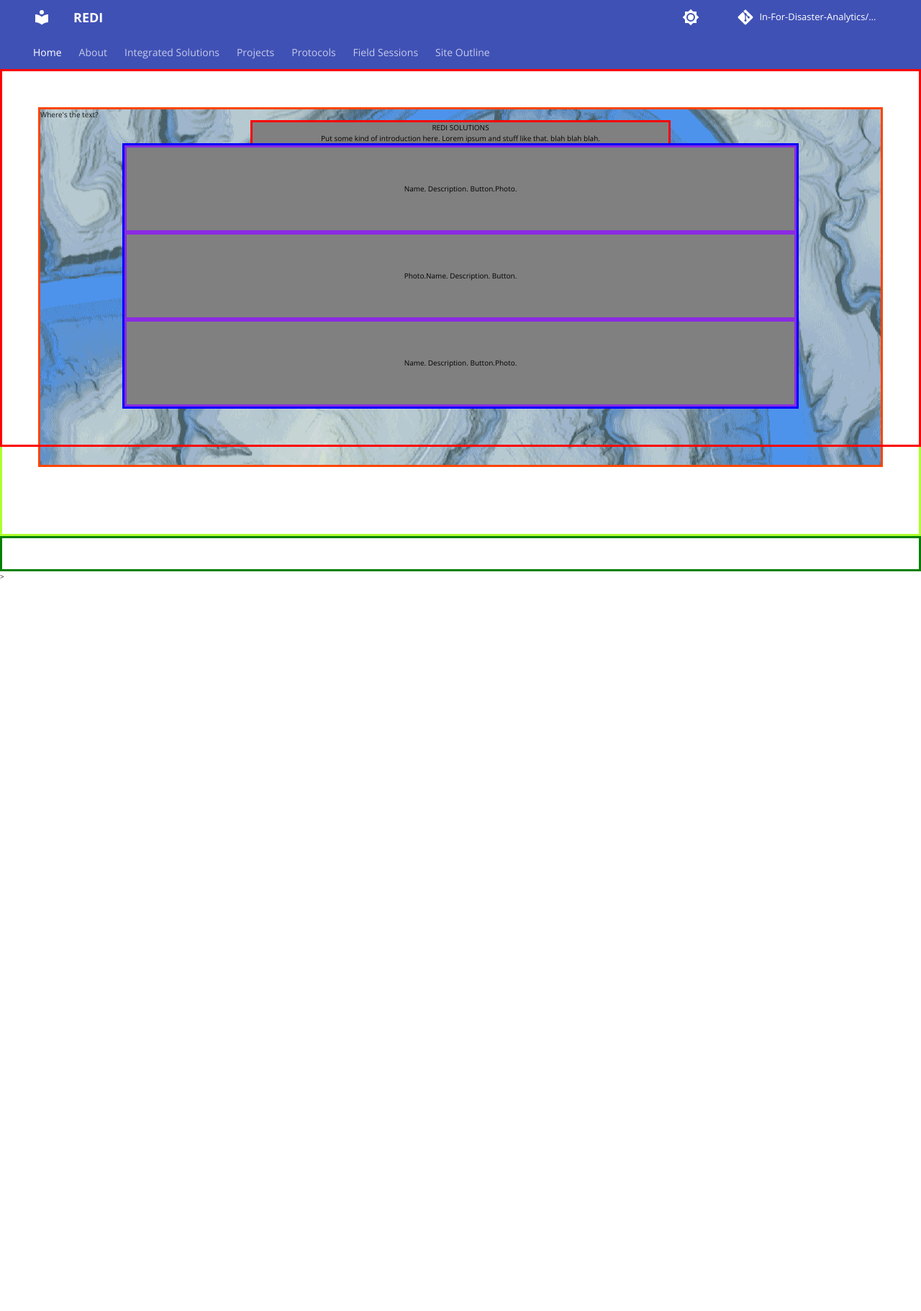
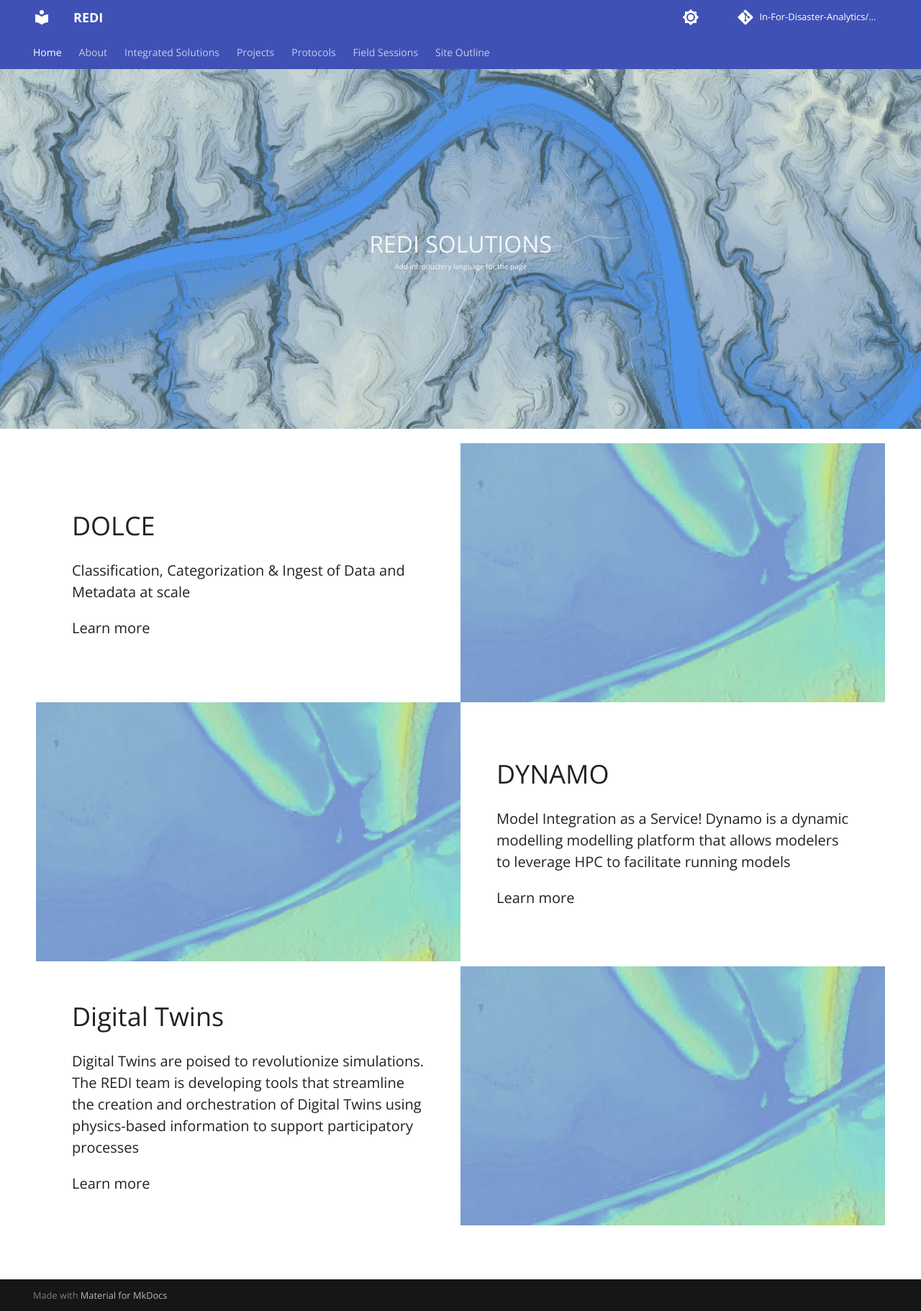
Before and after one commit to In-For-Disaster-Analytics/REDI-Documentation, an MkDocs documentation site: the page built from docs/index.md, in a window 1280 px wide. Shown: the whole page at 72% size. Built offline with MkDocs 1.6.1 and Material for MkDocs 9.7.7, drawn with Linux system fonts in a browser that asks for light colours; plug-ins that fetch from the network failed and are left out; comment, search, counter and statistics services are not loaded; before the commit the page ends 900 px from its top, so only the background shows below that.

Commit message:
Updates to homepage

```diff
--- a/mkdocs.yml
+++ b/mkdocs.yml
@@ -21,6 +21,7 @@ theme:
     - navigation.instant
     - navigation.instant.prefetch
     - navigation.instant.progress
+    # - navigation.footer
     - navigation.top
     - toc.follow
   font:
--- a/overrides/home.html
+++ b/overrides/home.html
@@ -64,12 +64,9 @@
       min-height: 80%;
     }
 
+    /* IMAGES */
     .riverbend-image {
         /* The image used */
-        background-image: url("images/home_landing.png");
-        background-position: center;
-        background-repeat: no-repeat;
-        min-height: 50em;
         /* opacity: 50%; */
     }
 
@@ -83,93 +80,16 @@
         background-image: url("images/SouthTexas.png");
     }
 
-    .main-intro {
-      position: relative;
-      left:0;
-      right:0;
-      margin-left: auto;
-      margin-right: auto;
-      top: 40%;
-      width: 50%;
-      text-align: center;
-      color: #000;
-      background-color: grey;
-      border: 3px solid red;
-    }
-
-    .sections-container{
-      position: absolute;
-      width:100%;
-      padding:50px;
-      border: 3px solid red;
-
-    }
-
-    .sections-container-inner{
-      position: relative;
-      left:0;
-      right:0;
-      margin-left: auto;
-      margin-right: auto;
-      margin-top: 50px;
-      width: 80%;
-      text-align: center;
-      color: #000;
-      background-color: grey;
-      border: 3px solid blue;
-    }
-
-    .flexbox-row {
-      display: flex;
-      align-items: center;
-      justify-content: center;
-      height: 100%;
-      border: 3px solid blueviolet;
-      padding:50px;
-    }
 
 
 
   </style>
 
   <!-- Hero for landing page -->
-  <section class="md-container" style="border: 3px solid greenyellow;">
 
-   <div class="riverbend-image"  style="border: 3px solid orangered;margin:50px;">
-    Where's the text?
-    <div class="main-intro">
-      <h1> REDI SOLUTIONS</h1>
-      <span >Put some kind of introduction here. Lorem ipsum and stuff like that.  blah blah blah.</span>
-      <p> And add some 'Read More' buttons?</p>
-    </div>
-  </div>
+  {% include "partials/mainbanner.html" %}
+  {% include "partials/themes.html" %}
 
-    <!-- <div class="riverbend-image">
-        <div class="intro">
-            Put some kind of introduction here
-        </div>
-    </div> -->
-  </section>
-  <section class="md-container" style="border: 3px solid green;"></section>>
-
-    <div class="sections-container">
-      <div class="sections-container-inner">
-          <div class="sections-area flexbox-row">
-            <div class="area-text "> Name. Description. Button.</div>
-            <div class="area-photo "> Photo.</div>
-          </div>
-          <div class="sections-area flexbox-row">
-            <div class="area-photo"> Photo.</div>
-            <div class="area-text"> Name. Description. Button.</div>
-          </div>
-          <div class="sections-area flexbox-row">
-            <div class="area-text"> Name. Description. Button.</div>
-            <div class="area-photo"> Photo.</div>
-          </div>
-      </div>
-    </div>
-
-  </section>
 
 
 {% endblock %}
@@ -185,10 +105,10 @@
 
 <!-- Content -->
 {% block content %}
-  {% include "partials/rgv.html" %}
-  {% include "partials/alaska.html" %}
 
 {% endblock %}
 
 <!-- Application footer -->
-{% block footer %}{% endblock %}
+{% block footer %}
+  {% include "partials/footer.html" %}
+{% endblock %}
--- a/overrides/partials/alaska.html
+++ /dev/null
@@ -1,3 +0,0 @@
-<section class="md-container" style="border: 3px solid pink;"></section>>
-<div class="alaska-image" style="height:500px;font-size:36px"></div>
-</section>
--- /dev/null
+++ b/overrides/partials/footer.html
@@ -0,0 +1,76 @@
+<!-- Footer -->
+<footer class="md-footer">
+
+    <!-- Link to previous and/or next page -->
+    {% if "navigation.footer" in features %}
+      {% if page.previous_page or page.next_page %}
+        {% if page.meta and page.meta.hide %}
+          {% set hidden = "hidden" if "footer" in page.meta.hide %}
+        {% endif %}
+        <nav
+          class="md-footer__inner md-grid"
+          aria-label="{{ lang.t('footer') }}"
+          {{ hidden }}
+        >
+
+          <!-- Link to previous page -->
+          {% if page.previous_page %}
+            {% set direction = lang.t("footer.previous") %}
+            <a
+              href="{{ page.previous_page.url | url }}"
+              class="md-footer__link md-footer__link--prev"
+              aria-label="{{ direction }}: {{ page.previous_page.title | e }}"
+            >
+              <div class="md-footer__button md-icon">
+                {% set icon = config.theme.icon.previous or "material/arrow-left" %}
+                {% include ".icons/" ~ icon ~ ".svg" %}
+              </div>
+              <div class="md-footer__title">
+                <span class="md-footer__direction">
+                  {{ direction }}
+                </span>
+                <div class="md-ellipsis">
+                  {{ page.previous_page.title }}
+                </div>
+              </div>
+            </a>
+          {% endif %}
+
+          <!-- Link to next page -->
+          {% if page.next_page %}
+            {% set direction = lang.t("footer.next") %}
+            <a
+              href="{{ page.next_page.url | url }}"
+              class="md-footer__link md-footer__link--next"
+              aria-label="{{ direction }}: {{ page.next_page.title | e }}"
+            >
+              <div class="md-footer__title">
+                <span class="md-footer__direction">
+                  {{ direction }}
+                </span>
+                <div class="md-ellipsis">
+                  {{ page.next_page.title }}
+                </div>
+              </div>
+              <div class="md-footer__button md-icon">
+                {% set icon = config.theme.icon.next or "material/arrow-right" %}
+                {% include ".icons/" ~ icon ~ ".svg" %}
+              </div>
+            </a>
+          {% endif %}
+        </nav>
+      {% endif %}
+    {% endif %}
+
+    <!-- Further information -->
+    <div class="md-footer-meta md-typeset">
+      <div class="md-footer-meta__inner md-grid">
+        {% include "partials/copyright.html" %}
+
+        <!-- Social links -->
+        {% if config.extra.social %}
+          {% include "partials/social.html" %}
+        {% endif %}
+      </div>
+    </div>
+  </footer>
--- a/overrides/partials/mainbanner.html
+++ b/overrides/partials/mainbanner.html
@@ -1,23 +1,40 @@
-  <!-- Main banner for landing page -->
-  <section class="md-container" style="border: 3px solid greenyellow;">
+<style>
+  .main-banner{
+    display: flex;
+    flex-direction:column;
+    justify-content: center;
+    align-items:center;
+    background-image: url("images/home_landing.png");
+    background-position: center;
+    background-size: cover;
+    min-height: 500px;
+  }
 
-    <div class="riverbend-image"  style="border: 3px solid orangered;margin:50px;">
-     Where's the text?
-     <div class="main-intro">
-       <h1> REDI SOLUTIONS</h1>
-       <span >Put some kind of introduction here. Lorem ipsum and stuff like that.  blah blah blah.</span>
-       <p> And add some 'Read More' buttons?</p>
-     </div>
-   </div>
+  .main-intro {
+    align-self: center;
+    text-align: center;
+    color: whitesmoke;
+  }
+  .main-intro h1 {
+    font-size: xx-large;
+  }
 
 
-   </section>
+</style>
 
-   <section class="md-container" style="border: 3px solid pink;"></section>>
-     <div class="alaska-image" style="height:500px;font-size:36px"></div>
-   </section>
-   <section class="md-container" style="border: 3px solid orange;"></section>>
+<section class="md-container">
 
+  <div class="main-banner" >
+   <div class="main-intro" >
+     <h1> REDI SOLUTIONS</h1>
 
-     <div class=" rgv-image" style="height:500px;font-size:36px"></div>
-   </section>
+     <p> Add introductory language for the page</p>
+   </div>
+ </div>
+
+   <!-- <div class="riverbend-image">
+       <div class="intro">
+           Put some kind of introduction here
+       </div>
+   </div> -->
+ </section>
--- a/overrides/partials/rgv.html
+++ /dev/null
@@ -1,5 +0,0 @@
-<section class="md-container" style="border: 3px solid orange;"></section>>
-
-
-<div class=" rgv-image" style="height:500px;font-size:36px"></div>
-</section>
--- /dev/null
+++ b/overrides/partials/themes.html
@@ -0,0 +1,122 @@
+<style>
+    .theme-container{
+      margin:20px 50px;
+    }
+
+    .theme-section {
+      display: flex;
+      align-items: center;
+	    align-content: center;
+      justify-content: center;
+    }
+    .row-reverse {
+        flex-direction: row-reverse;
+    }
+
+    .theme-area{
+      flex:1;
+      padding:50px;
+      flex-basis: 100%;
+      min-height: 360px;
+    }
+
+    .theme-text{
+	    align-content: center;
+    }
+    .theme-name{
+      font-size: 36px;
+      margin-bottom: 20px;
+    }
+    .theme-description{
+      font-size: 20px;
+      margin-bottom: 20px;
+    }
+    .theme-link{
+      font-size:2em;
+      justify-content: flex-end;
+    }
+
+  </style>
+
+<section class="md-container" >
+
+    <div class="theme-container">
+        <div class="theme-section ">
+          <div class="theme-area theme-text">
+            <div class="theme-name">
+              DOLCE
+            </div>
+            <div class="theme-description">
+              Classification, Categorization & Ingest of Data and Metadata at scale
+            </div>
+            <div class="theme-link">
+                <p>
+                    <a
+                    href="integrated-solutions/"
+                    aria-label="Built-in search"
+                    >
+                        <span>
+                            Learn more
+                        </span>
+
+                    </a>
+                </p>
+            </div>
+          </div>
+          <div class="theme-area rgv-image" >
+          </div>
+        </div>
+        <div class="theme-section flexbox-row row-reverse">
+          <div class="theme-area theme-text">
+            <div class="theme-name">
+              DYNAMO
+            </div>
+            <div class="theme-description">
+              Model Integration as a Service! Dynamo is a dynamic modelling modelling platform that allows modelers to leverage HPC to facilitate running models
+            </div>
+            <div class="theme-link">
+                <p>
+                    <a
+                    href="integrated-solutions/"
+                    aria-label="Built-in search"
+                    >
+                        <span>
+                            Learn more
+                        </span>
+
+                    </a>
+                </p>
+            </div>
+          </div>
+          <div class="theme-area rgv-image" >
+          </div>
+        </div>
+        <div class="theme-section flexbox-row">
+          <div class="theme-area theme-text">
+            <div class="theme-name">
+              Digital Twins
+            </div>
+            <div class="theme-description">
+              Digital Twins are poised to revolutionize simulations. The REDI team is developing tools that streamline the creation and orchestration of Digital Twins using physics-based information to support participatory processes
+            </div>
+            <div class="theme-link">
+                <p>
+                    <a
+                    href="integrated-solutions/"
+                    aria-label="Built-in search"
+                    >
+                        <span>
+                            Learn more
+                        </span>
+
+                    </a>
+                </p>
+            </div>
+          </div>
+          <div class="theme-area rgv-image" >
+          </div>
+        </div>
+    </div>
+
+
+</section>
```
